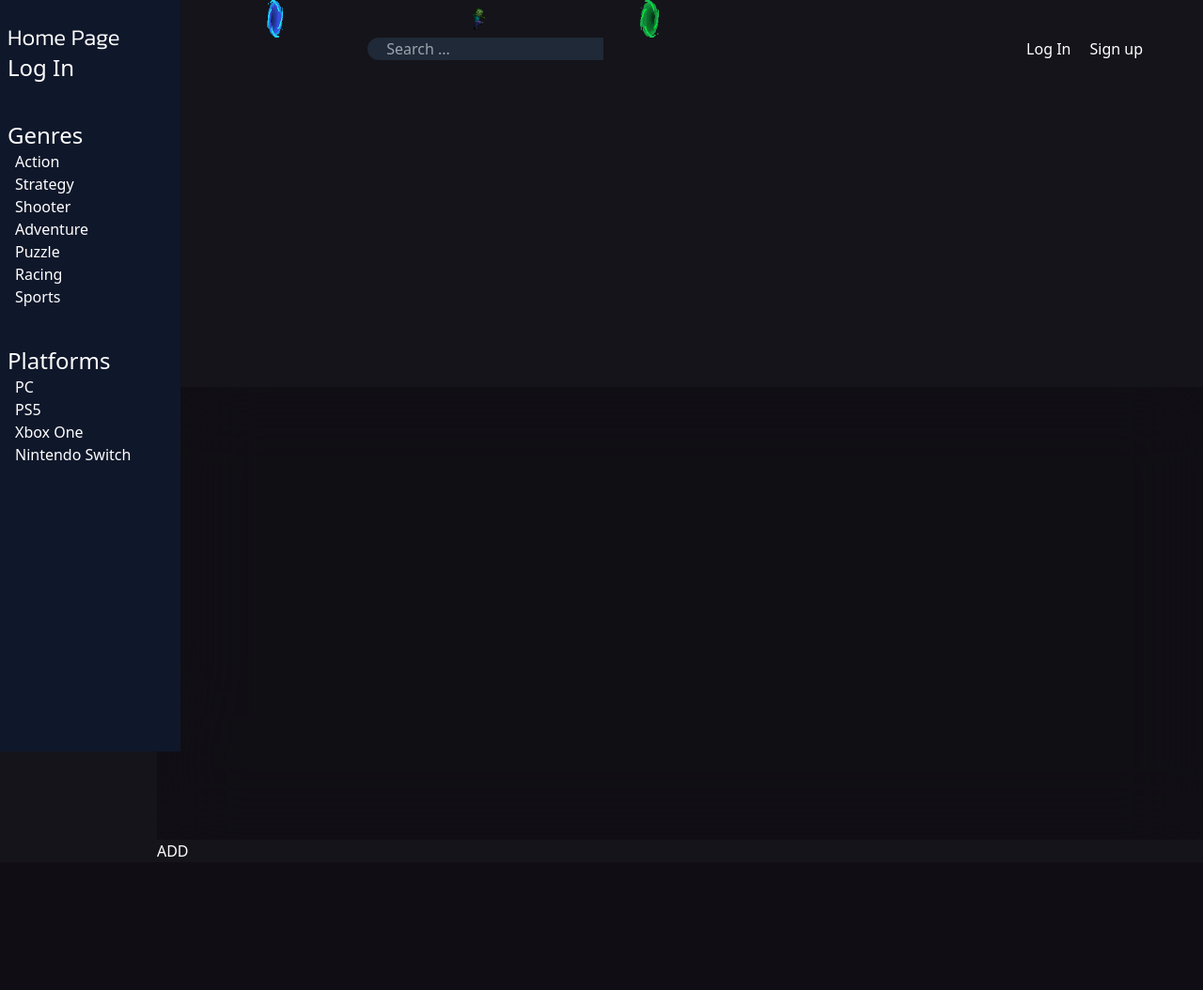
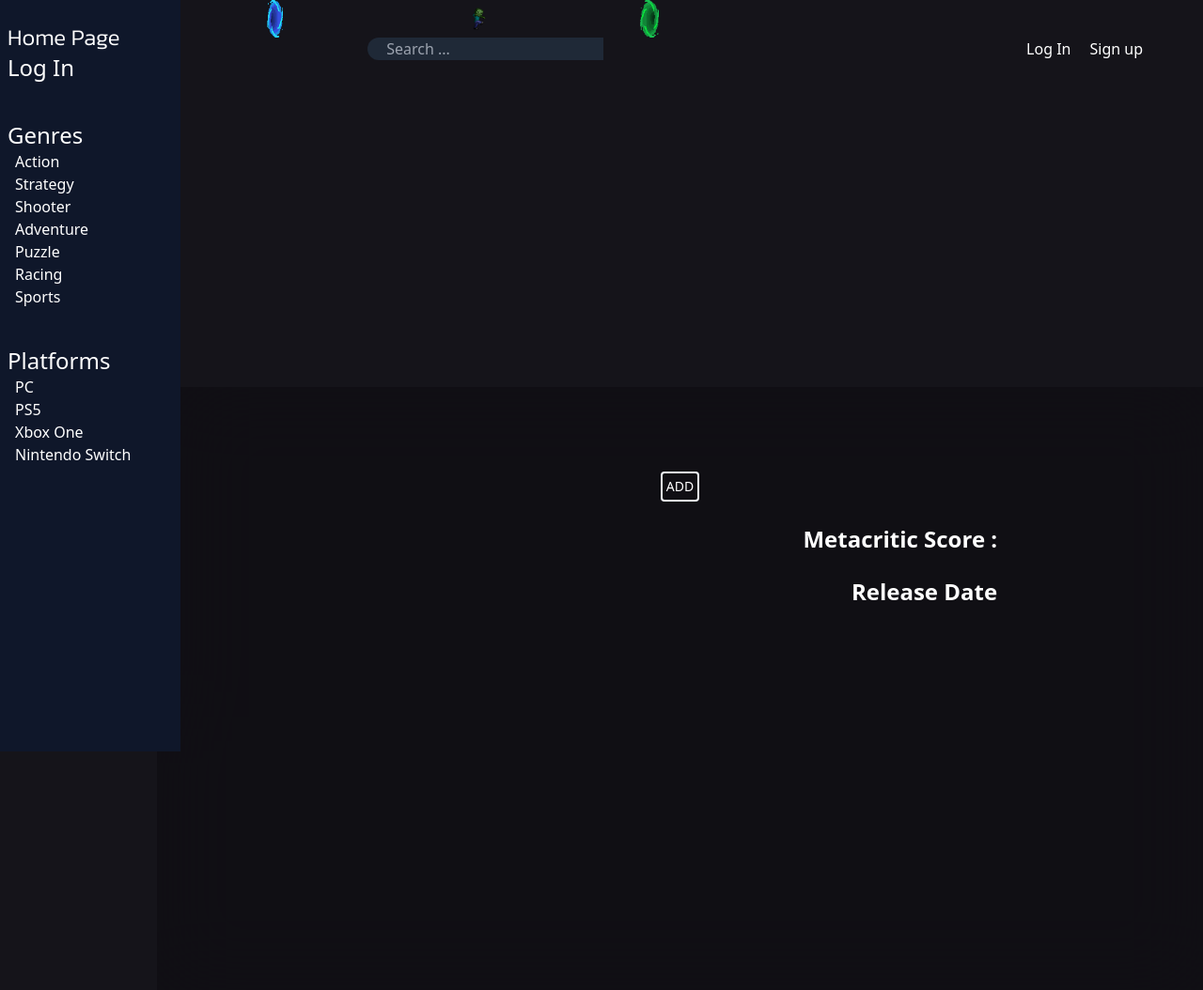
Before and after one commit to maeldcls/project-masterpiece, a Symfony app: template templates/game_details/index.html.twig in a window 1280 px wide. Shown: the whole page at 94% size. Before the commit the page ends 912 px from the top, so only its background shows below. Run offline with Twig, Linux system fonts and the light colour scheme; the template is opened without the code that fills it, so the values that code supplies are empty; form fields are guessed from the names that the template uses; style sheets or scripts are compiled from the project's sources; some libraries are stand-ins or nearby versions.

Commit message:
visual for gameDetails

```diff
--- a/assets/styles/app.css
+++ b/assets/styles/app.css
@@ -130,9 +130,6 @@ a:hover .added {
     fill:black;
 }
 
-.black{
-    color:black;
-}
 
 select {
     background-color: #000000;
--- a/public/css/GameDetail.css
+++ b/public/css/GameDetail.css
@@ -8,6 +8,7 @@
     backdrop-filter: blur(40px);
     padding-bottom:400px;
     margin-top: 300px;
+
 }
 
 .screen{
--- a/public/css/base.css
+++ b/public/css/base.css
@@ -17,15 +17,16 @@ a:hover .svg-aside {
     display:none;
     z-index:40;
 }
-#darken {
-    background-color: rgba(0, 0, 0, 0.8); /* Arrière-plan sombre avec une opacité de 50% */
-    position: absolute;
+
+.darken {
+    background-color: rgba(0, 0, 0, 0.8);
+    position: fixed;
     top: 0;
     left: 0;
     width: 100%;
     height: 100%;
-    z-index: 410; /* Assurez-vous que l'arrière-plan sombre est au-dessus de tout le reste */
-  }
+    z-index: 40;
+}
 
 .hidden{
     display:none;
@@ -34,3 +35,6 @@ a:hover .svg-aside {
 h1{
     font-family: 'kanit';
 }
+.black{
+    color:black;
+}
--- /dev/null
+++ b/public/js/effectHoverAdd.js
@@ -0,0 +1,22 @@
+let addedElements = document.querySelectorAll('.added');
+addedElements.forEach(function (element) {
+    let addedText = element.querySelector('.added-text');
+    element.addEventListener('mouseover', function () {
+        onHoverAdded(addedText);
+    });
+
+    element.addEventListener('mouseout', function () {
+        onLeaveAdded(addedText);
+    });
+
+});
+
+function onHoverAdded(addedText) {
+    addedText.textContent = "REMOVE";
+    addedText.classList.add('black');
+}
+function onLeaveAdded(addedText) {
+    addedText.textContent = "ADDED";
+    addedText.classList.remove('black');
+    addedText.classList.add('white');
+}
--- a/public/js/gameDetails.js
+++ b/public/js/gameDetails.js
@@ -1,5 +1,5 @@
 let modalImg = document.querySelector("#modal-img");
-let modal = document.querySelector("#modal");
+let modal1 = document.querySelector("#modal1");
 
 document.addEventListener('DOMContentLoaded', function() {
     let readMore = document.querySelector("#readMore");
@@ -28,18 +28,18 @@ document.addEventListener('DOMContentLoaded', function() {
 
 
 window.onclick = function (event) {
-    if (event.target === modal) {
-        modal.classList.remove('fixed');
-        modal.classList.add('hidden');
+    if (event.target === modal1) {
+        modal1.classList.remove('fixed');
+        modal1.classList.add('hidden');
     }
 };
 
  function showModal(src) {
-    modal.classList.remove('hidden');
-    modal.classList.add('fixed');
-    modalImg.src = src;
+    modal1.classList.remove('hidden');
+    modal1.classList.add('fixed');
+    modal1.src = src;
 }
 
 function closeModal() {
-    modal.classList.add('hidden');
+    modal1.classList.add('hidden');
 }
--- a/public/js/navResponsive.js
+++ b/public/js/navResponsive.js
@@ -8,19 +8,25 @@ let darken = document.querySelector('#darken');
 
 button.addEventListener("click", (event) => {
   modal.style.display ="block";
-  body.classList.add('darken');
+  darken.classList.add('darken');
 });
 
 buttonClose.addEventListener("click", (event) => {
 
   modal.style.display ="none";
-  body.classList.remove('darken');
+  darken.classList.remove('darken');
+});
+
+darken.addEventListener("click", (event) => {
+
+  modal.style.display ="none";
+  darken.classList.remove('darken');
 });
 
   window.addEventListener('resize', () => {
     if(window.innerWidth>1023){
 
         modal.style.display = "none";
-        body.classList.remove('darken');
+        darken.classList.remove('darken');
     }
   });
--- a/src/Service/ApiDataService.php
+++ b/src/Service/ApiDataService.php
@@ -61,7 +61,7 @@ class ApiDataService
                 if (isset($data['name']) && !empty($data['name'])) {
                     // Publishers
                     $game->setTitle($data['name']);
-                    //$game->setSummary($data['description']);
+
                     if (isset($data['metacritic'])) {
                         $game->setMetacritics($data['metacritic']);
                     }
--- a/templates/base.html.twig
+++ b/templates/base.html.twig
@@ -100,8 +100,9 @@
 				</div>
 			</div>
 		</nav>
+		<div id="darken"></div>
 		{% include 'partials/nav_mobile.html.twig' %}
-		<div id=""></div>
+
 		{% block body %}{% endblock %}
 		{% block javascripts %}{% endblock %}
 		{{ encore_entry_script_tags('app') }}
--- a/templates/game/index.html.twig
+++ b/templates/game/index.html.twig
@@ -36,7 +36,7 @@
 		</div>
 		{% endblock %}
 		{% block javascripts %}
-			<script src="{{ asset('js/game.js')}}"></script>
+			<script src="{{ asset('js/effectHoverAdd.js')}}"></script>
 			<script src="{{ asset('js/order.js')}}"></script>
 
 		{% endblock %}
--- a/templates/game_details/index.html.twig
+++ b/templates/game_details/index.html.twig
@@ -1,6 +1,7 @@
 {% extends 'base.html.twig' %}
 
-{% block title %}{{game.title}}
+{% block title %}
+	{{game.title}}
 {% endblock %}
 
 {% block stylesheets %}
@@ -11,10 +12,33 @@
 
 		{% include 'partials/searchBar.html.twig' %}
 
-		<div class="w-full flex flex-col screenContainer">
+		<div class="w-full flex flex-col screenContainer items-center ">
+			<div>
 				<h2 class="text-4xl font-bold p-4 title">{{ game.title }}</h2>
+			</div>
+			<div>
+				{% if app.user is empty %}
+							<a class="flex justify-center items-center border-2 border-slate-100 rounded hover:font-normal p-1 m-2 text-sm text-white bg-transparent  hover:text-black hover:border-black" href="{{ path('app_login', {'id': game.gameId}) }}">
+								<p class="added-text">ADD</p>
+							</a>
+						{% elseif game.gameUsers is not empty %}
+							{% for gameUser in game.gameUsers %}
+								<a class="flex justify-center items-center border-1 border-lime-300 rounded hover:font-normal p-1 m-2 text-sm text-white bg-lime-700 hover:bg-white hover:text-black hover:border-black added" href="{{ path('app_remove', {'gameUserId': gameUser.id}) }}">
+									<svg width="12" height="9" viewbox="0 0 12 9" xmlns="http://www.w3.org/2000/svg" style="vertical-align: middle;">
+										<path d="M3.97 9L0 4.846l1.323-1.384L3.971 6.23 9.927 0l1.323 1.385z" fill="#FFF" fill-rule="evenodd"></path>
+									</svg>
+									<p class="added-text">ADDED</p>
+								</a>
+
+							{% endfor %}
+						{% else %}
+							<a class="flex justify-center items-center border-2 border-slate-100 rounded hover:font-normal p-1 m-2 text-sm text-white bg-transparent  hover:text-indigo-500 hover:border-indigo-500 " href="{{ path('app_add_game', {'id': game.gameId}) }}">
+								<p class="added-text">ADD</p>
+							</a>
+						{% endif %}
+			</div>
 			{% if game.screenshots %}
-            <div class=" w-full flex flex-wrap">
+				<div class=" w-full  flex flex-wrap justify-center mb-5">
 					{% for screenshot in game.screenshots %}
 						<div class="p-2">
 							<img class="screen" src="{{ screenshot }}" alt="screen" onclick="showModal('{{ screenshot }}')"/>
@@ -23,54 +47,106 @@
 				</div>
 			{% endif %}
 			{% if game.summary %}
-				<p id="summaryPreview">{{ game.summary|slice(0, 200) }}{{ game.summary|length > 100 ? '...' : '' }}</p>
+				<div class="flex flex-col w-full lg:w-2/3 items-center justify-center">
+					<p class="text-center" id="summaryPreview">{{ game.summary|slice(0, 200) }}{{ game.summary|length > 100 ? '...' : '' }}</p>
 
-				<p id="summaryFull" class="hidden">{{ game.summary}}</p>
+					<p id="summaryFull" class="hidden text-center">{{ game.summary}}</p>
 
-				<button id="readMore" class="w-10 cursor-pointer">Read More</button>
-				<p id="hide" class="cursor-pointer hidden">Hide</p>
+					<button id="readMore" class=" cursor-pointer border-2 border-white rounded-sm text-xl p-2 mt-4">Read More</button>
+					<p id="hide" class="cursor-pointer border-2 border-white rounded-sm text-xl p-2 mt-4 hidden">Hide</p>
+				</div>
 			{% endif %}
-
-			{% if game.website %}
-				<a href="{{ game.website }}">{{ game.website }}</a>
-			{% endif %}
-
-			{% if game.releaseDate %}
-				<p>Release Date :{{ game.releaseDate|date('d/m/Y') }}
+			<div class="w-full lg:w-2/3 flex flex-col lg:flex-row">
+				<div class="lg:w-1/2 w-full lg:mr-4">
+					{% if game.platforms %}
+						<h2 class="font-bold pb-2 mt-4 text-2xl">Platforms :<h2>
+						<p>
+							{% for platform in game.platforms %}
+								{{platform.name}}
+							{% endfor %}
+						</p>
 					{% endif %}
 
 					{% if game.genres %}
-				<p>Genres :</p>
+						<h2 class="font-bold pb-2 mt-4 text-2xl">Genres :</h2>
 						{% for genre in game.genres %}
-					<a href="{{ path('app_genre', {'genre': genre.name }) }}">{{ genre.name }}</a>
+							<a class="hover:text-indigo-300" href="{{ path('app_genre', {'genre': genre.name }) }}">{{ genre.name }}</a>
 						{% endfor %}
 					{% endif %}
+
 					{% if game.tags %}
-				<p>Tags :</p>
+						<h2 class="font-bold pb-2 mt-4 text-2xl">Tags :</h2>
 						<p>
 							{% for tag in game.tags %}
 								{{ tag.name }}
-				{% endfor %},
+							{% endfor %}
 						</p>
 					{% endif %}
 				</div>
 
-		<div id="modal" class="hidden">
+				<div class="lg:w-1/2 w-full lg:ml-4 flex flex-col items-start lg:items-end">
+					<h2 class="font-bold pb-2 mt-4 text-2xl">Metacritic Score :</h2>
+					{% if game.metacritics %}
+						{% if game.metacritics > 66 %}
+							<div class="w-8 h-8 border-2 border-green-500 flex justify-center items-center font-bold text-xl text-green-500 p-1">
+								<p class="text-green-500">{{game.metacritics}}</p>
+							</div>
+						{% elseif game.metacritics > 33 %}
+							<div class="w-8 h-8 border-2 border-yellow-500 flex justify-center items-center font-bold text-xl text-yellow-500 p-1">
+								<p class="text-yellow-500">{{game.metacritics}}</p>
+							</div>
+						{% else %}
+							<div class="w-8 h-8 border-2 border-red-500 flex justify-center items-center font-bold text-xl text-red-500 p-1">
+								<p class="text-red-500">{{game.metacritics}}</p>
+							</div>
+						{% endif %}
+					{% endif %}
+					<h2 class="font-bold pb-2 mt-4 text-2xl">Release Date</h2>
+					{% if game.releaseDate %}
+						<p>{{ game.releaseDate|date('d/m/Y') }}
+					{% endif %}
+
+					{% if game.website %}
+						<h2 class="font-bold pb-2 mt-4 text-2xl">Website</h2>
+						<a class="hover:text-indigo-300"href="{{ game.website }}">{{ game.website }}</a>
+					{% endif %}
+
+					{% if game.publishers %}
+						<h2 class="font-bold pb-2 mt-4 text-2xl">Publisher(s) :</h2>
+						<p>
+						{% for publisher in game.publishers %}
+								{{publisher.name}}
+						{% endfor %}
+						</p>
+					{% endif %}
+					{% if game.developers %}
+						<h2 class="font-bold pb-2 mt-4 text-2xl">Developers(s) :</h2>
+						<p>
+						{% for developer in game.developers %}
+								{{developer.name}}
+						{% endfor %}
+						</p>
+					{% endif %}
+				</div>
+			</div>
+
+		</div>
+
+		<div id="modal1" class="hidden">
 			<img id="modal-img" class="object-cover"/>
 		</div>
-
-		<a href="{{ path('app_add_game', {'id': game.gameId}) }}">ADD</a>
 	</div>
 	<style>
 		.content {
 			background: url({{ game.backgroundImage }})top no-repeat;
-			background-size:contain;
-			width:100%;
+			background-size: contain;
+			width: 100%;
+			background-position: center 128px;
 		}
 	</style>
 
-
 {% endblock %}
 {% block javascripts %}
-	<script src="{{ asset ('js/gameDetails.js') }}"></script>
+	<script src="{{ asset('js/effectHoverAdd.js')}}"></script>
+	<script src="{{ asset('js/gameDetails.js') }}"></script>
 {% endblock %}
--- a/templates/partials/nav_mobile.html.twig
+++ b/templates/partials/nav_mobile.html.twig
@@ -1,4 +1,4 @@
-<div id="navResponsive" class="w-56 absolute right-0  h-screen">
+<div id="navResponsive" class="w-56 absolute right-0 z-50 h-screen">
 	<div class="text-white bg-slate-900 flex flex-col">
 		<div class="flex flex-col mb-10">
 			<div class="flex flex-col justify-between items-center px-2 mt-2">
```
Also changed, not shown: public/js/game.js (+1 -22 lines), src/Controller/GameDetailsController.php (+19 -1 lines), templates/partials/card_container.html.twig (+5 -5 lines). Lines whose indentation alone changed are shown as unchanged.
